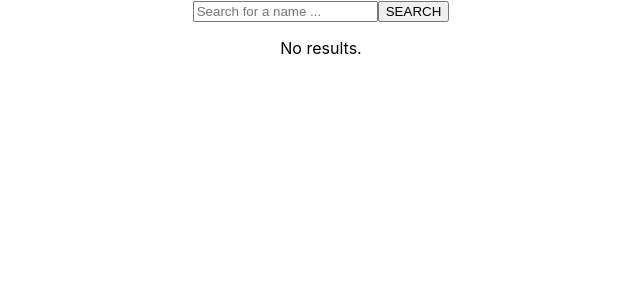
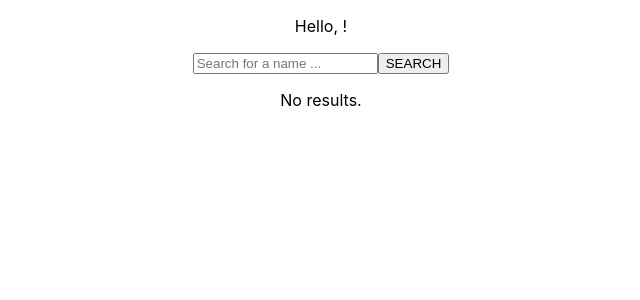
Before and after one commit to Pete-Hall/tldp-directory, a React (Create React App) app: page /search in a window 1280 px wide. Shown: the top 300 px of the page, without its empty margins (319-959 px from the left). Built offline with nearby package versions, Linux system fonts and the light colour scheme.

Commit message:
Able to access logged in user in the search application

```diff
--- a/src/components/Login.jsx
+++ b/src/components/Login.jsx
@@ -35,9 +35,9 @@ function Login() {
 
                     // send dispatch of userResults.data[i]
                     dispatch({type: 'STORE_LOGIN', payload: userResults.data[i]});
+                    navigate('/search');
                 }
             }
-            navigate('/search');
 
             // // dispatch (send) response to reducer
             // dispatch({type: 'SHOW_SEARCH_RESULTS', payload: searchResults.data});
--- a/src/components/Search.jsx
+++ b/src/components/Search.jsx
@@ -1,5 +1,5 @@
 import axios from 'axios';
-import React, {useState} from 'react';
+import React, {useEffect, useState} from 'react';
 import {useDispatch, useSelector} from 'react-redux';
 import Results from './Results';
 
@@ -8,6 +8,10 @@ function Search() {
     const dispatch = useDispatch();
 
     const loggedInUser = useSelector((store) => store.loginReducer);
+
+    useEffect(() => {
+        console.log('in Search, loggedInUser:', loggedInUser);
+    },[loggedInUser])
 
     const [name, setName] = useState('');
 
@@ -32,10 +36,14 @@ function Search() {
     return (
         <div>
             {
-                loggedInUser.length > 0 ?
-                <h3>{JSON.stringify(loggedInUser)}</h3>
+                loggedInUser ?
+                <>
+                    <p>Hello, {loggedInUser.username}!</p>
+                </>
                 :
-                <></>
+                <>
+                    <p>....</p>
+                </>
             }
             <input type="text" placeholder='Search for a name ...' onChange={handleSearchBar}/>
             <button onClick={handleSearchButton}>SEARCH</button>
--- a/src/redux/reducers/login.reducer.js
+++ b/src/redux/reducers/login.reducer.js
@@ -1,4 +1,4 @@
-const loginReducer = (state = [], action) => {
+const loginReducer = (state = {}, action) => {
     switch (action.type) {
         case 'STORE_LOGIN':
             return action.payload;
```
